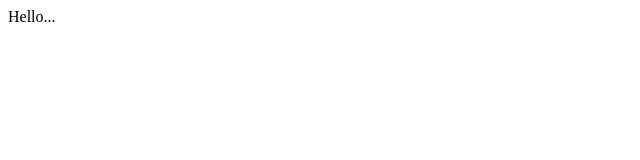
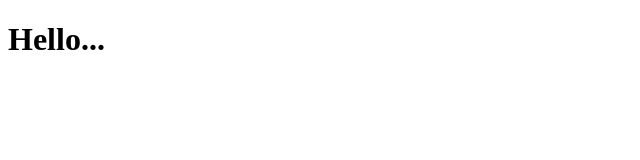
Before and after one commit to JudiCCR/JudiCCR.github.io, a plain HTML site: page index.html in a window 1280 px wide. Shown: the whole page, without its empty margins (0-640 px from the left). Drawn offline with Linux system fonts and the light colour scheme.

Commit message:
Second commit

```diff
--- a/index.html
+++ b/index.html
@@ -7,6 +7,6 @@
         <title>Space for Judith Combs-Reyes</title>
     </head>
     <body>
-        Hello...
+        <h1>Hello...</h1>
     </body>
 </html>
```
